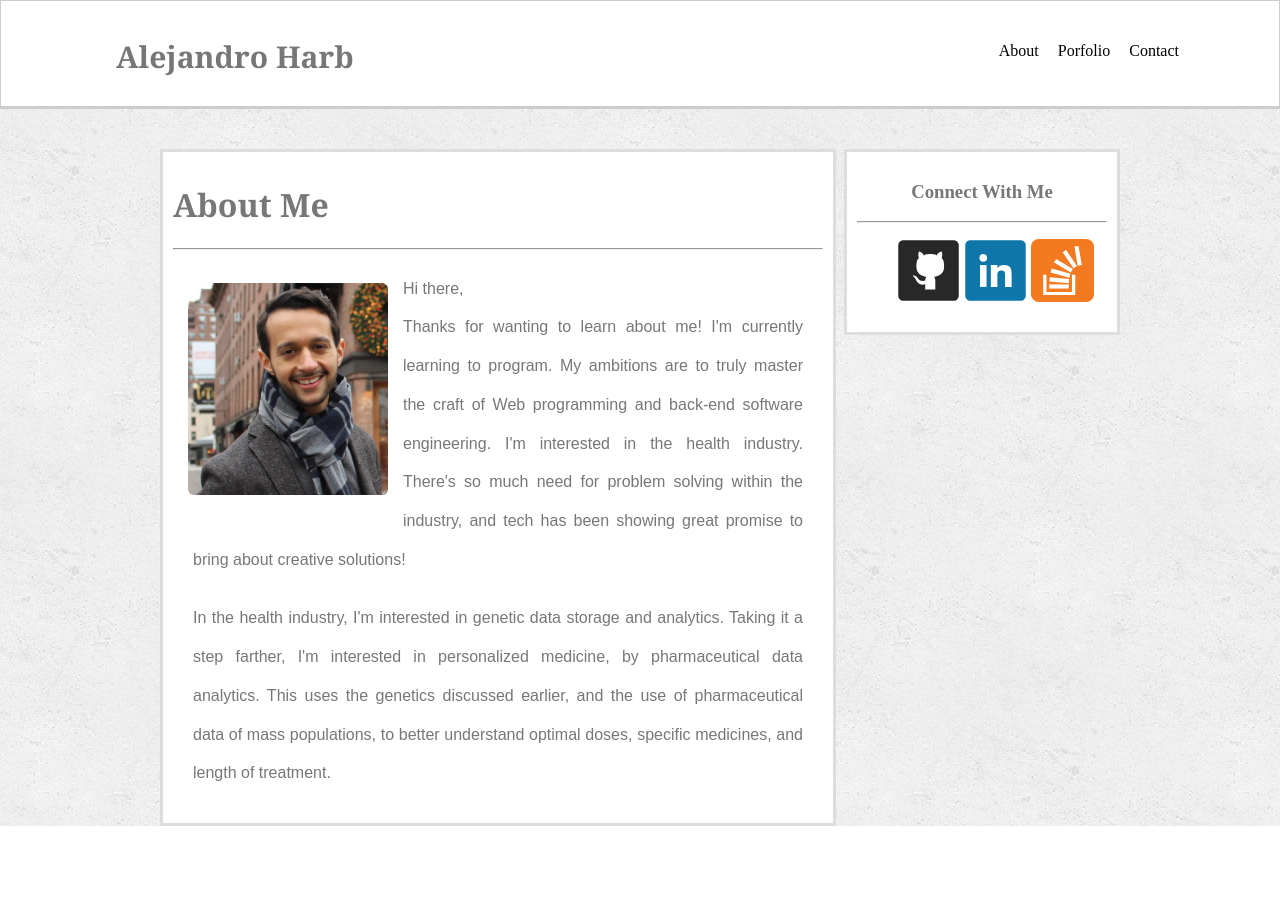
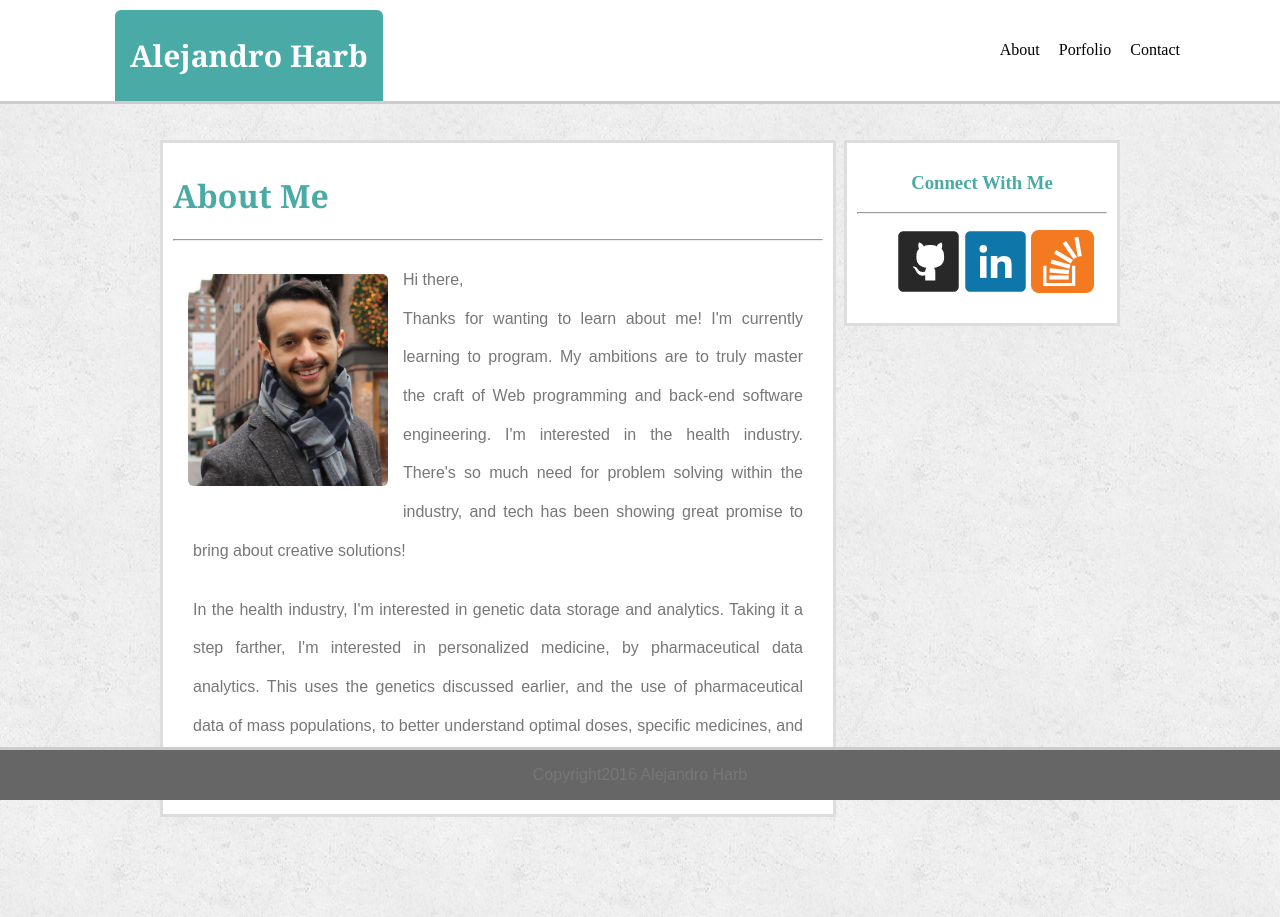
Before and after one commit to alejandroharb/Basic-Portfolio, a PHP site: page / in a window 1280 px wide. Before the commit the page ends 826 px from the top, so only its background shows below. Run offline with PHP 8.4, Linux system fonts and the light colour scheme.

Commit message:
added footer and more css to header, footer, and headers

```diff
--- a/assets/css/style.css
+++ b/assets/css/style.css
@@ -6,13 +6,20 @@ body {
 
 header {
 	background-color:#ffffff;
-	border-color: #cccccc;
-	border-style: solid;
+	border-bottom-color: #cccccc;
+	border-bottom-style: solid;
 	padding-top: 10px;
-	margin:-10px -10px 0px -10px;
+	top: 0;
+    right: 0;
+    left: 0;
+    position: fixed;
 }
 
-h1, h2, h3, h4, h5, h6, p {
+h1, h2, h3, h4, h5, h6{
+	color:#4aaaa6;
+}
+
+p {
 	color:#777777;
 }
 
@@ -28,7 +35,7 @@ p {
 	width: 960px;
 	margin-right: auto;
 	margin-left: auto;
-	margin-top:40px;
+	margin-top:140px;
 	display: block;
 }
 
@@ -43,8 +50,18 @@ p {
 
 .brand-title {
 	float:left;
+	background-color: #4aaaa6;
+	margin-bottom: -4px;
 	margin-left: 100px;
 	font-size:20px;
+	border-top-left-radius: 6px;
+    border-top-right-radius: 6px;
+}
+
+.brand-title h1{
+	margin-right: 15px;
+    margin-left: 15px;
+    color: #ffffff;
 }
 .nav-links{
 	float: right;
@@ -62,6 +79,7 @@ p {
 .main-content {
 	padding: 10px;
 	width: 67.71%;
+	margin-bottom: 100px;
 	float: left;
 	background-color: #ffffff;
 	border-color: #dddddd;
@@ -106,3 +124,16 @@ p {
 .contact-links li img{
 	width:30%;
 }
+#footer {
+	width:100%;
+	height: 50px;
+	position: fixed;
+	bottom:0;
+	left: 0;
+	background-color:#666666;
+	border-top-style: solid;
+	border-top-color: #cccccc;
+}
+.copyright {
+	text-align: center;
+}
--- a/index.html
+++ b/index.html
@@ -42,5 +42,10 @@
             </div>
         </div>
     </div>
+    <footer id="footer">
+        <div class="copyright">
+            <p>Copyright2016 Alejandro Harb</p>
+        </div>
+    </footer>
 </body>
 </html>
```
